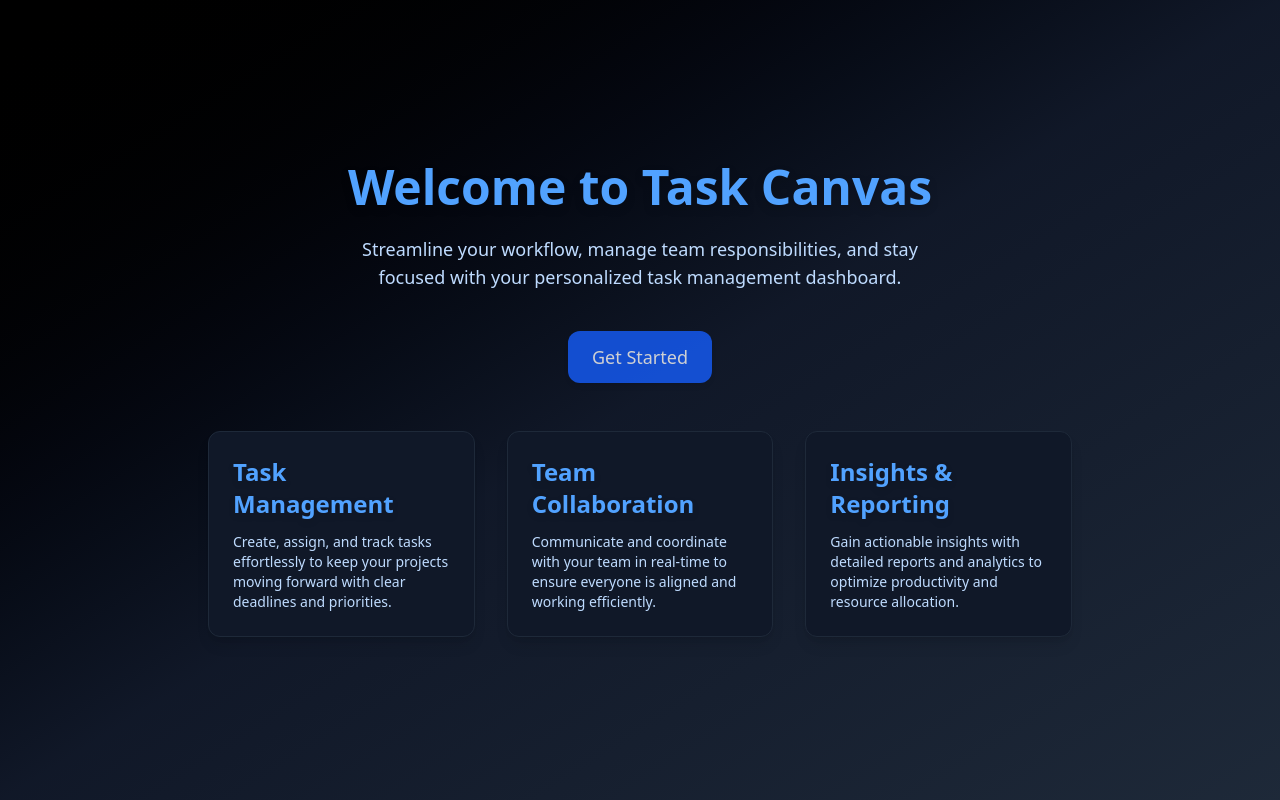
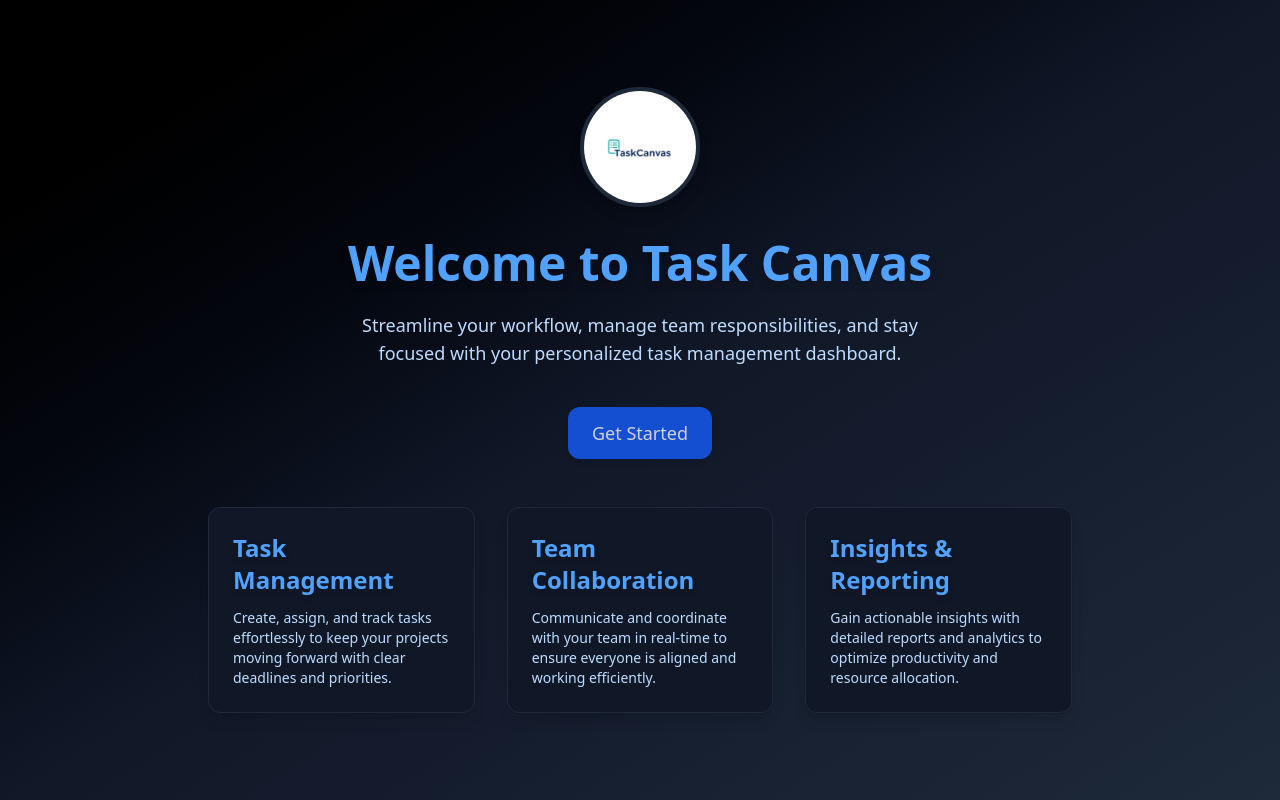
Before and after one commit to Yashraghuvans/TaskCanvas, a Next.js app: page / in a window 1280 px wide. Built offline with nearby package versions, Linux system fonts and the light colour scheme.

Commit message:
adding logo

```diff
--- a/app/page.js
+++ b/app/page.js
@@ -1,4 +1,5 @@
 "use client"
+import Image from 'next/image'
 import Link from 'next/link'
 import React from 'react'
 
@@ -7,6 +8,9 @@ const page = () => {
     <>
       <div className="min-h-screen min-w-screen bg-gradient-to-br from-black via-gray-900 to-gray-800 text-white flex flex-col items-center justify-center px-6 py-12 space-y-16">
         <div className="w-full max-w-4xl flex flex-col items-center">
+          <div className="flex justify-center mb-8">
+            <Image src='/logo.jpg' height={120} width={120} alt='cover' className="rounded-full border-4 border-gray-800 shadow-lg" />
+          </div>
           <div className="text-center px-4">
             <h1 className="text-4xl md:text-5xl font-bold mb-6 text-blue-400 drop-shadow-lg">
               Welcome to Task Canvas
```
